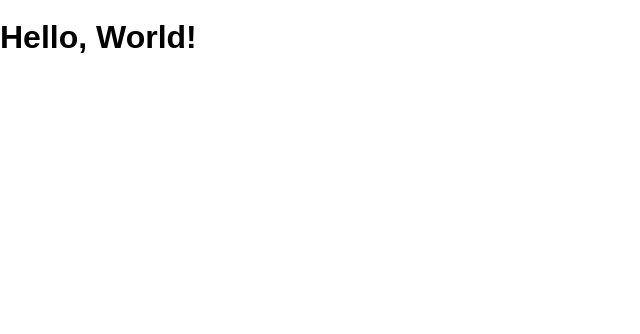
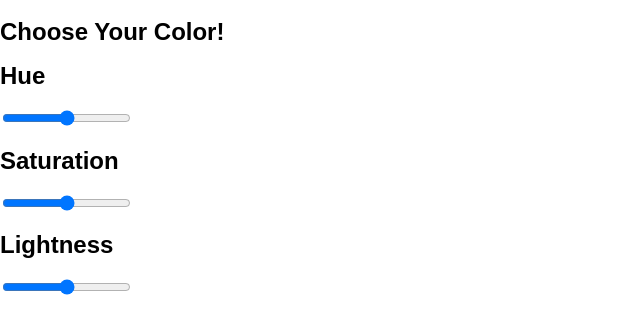
Before and after one commit to AbtaheeAli/color-picker, a React (Create React App) app: page / in a window 1280 px wide. Shown: the top 334 px of the page, without its empty margins (0-640 px from the left). Built offline with nearby package versions, Linux system fonts and the light colour scheme.

Commit message:
Finished HTML

```diff
--- a/src/App.jsx
+++ b/src/App.jsx
@@ -1,9 +1,47 @@
 import React, { Component } from 'react'
 import HelloWorld from './components/HelloWorld'
 
-class App extends Component {
+export class App extends Component {
   render() {
-    return <HelloWorld />
+    return (
+      <main>
+        <section>
+          <h1>Choose Your Color!</h1>
+        </section>
+        <section>
+          <article>
+            <h2>Hue</h2>
+            <input
+              type="range"
+              min="0"
+              max="360"
+              value="this.state.h"
+              onChange={this.handleChangeH}
+            ></input>
+          </article>
+          <article>
+            <h2>Saturation</h2>
+            <input
+              type="range"
+              min="0"
+              max="360"
+              value="this.state.s"
+              onChange={this.handleChangeS}
+            ></input>
+          </article>
+          <article>
+            <h2>Lightness</h2>
+            <input
+              type="range"
+              min="0"
+              max="360"
+              value="this.state.l"
+              onChange={this.handleChangeL}
+            ></input>
+          </article>
+        </section>
+      </main>
+    )
   }
 }
 
```
